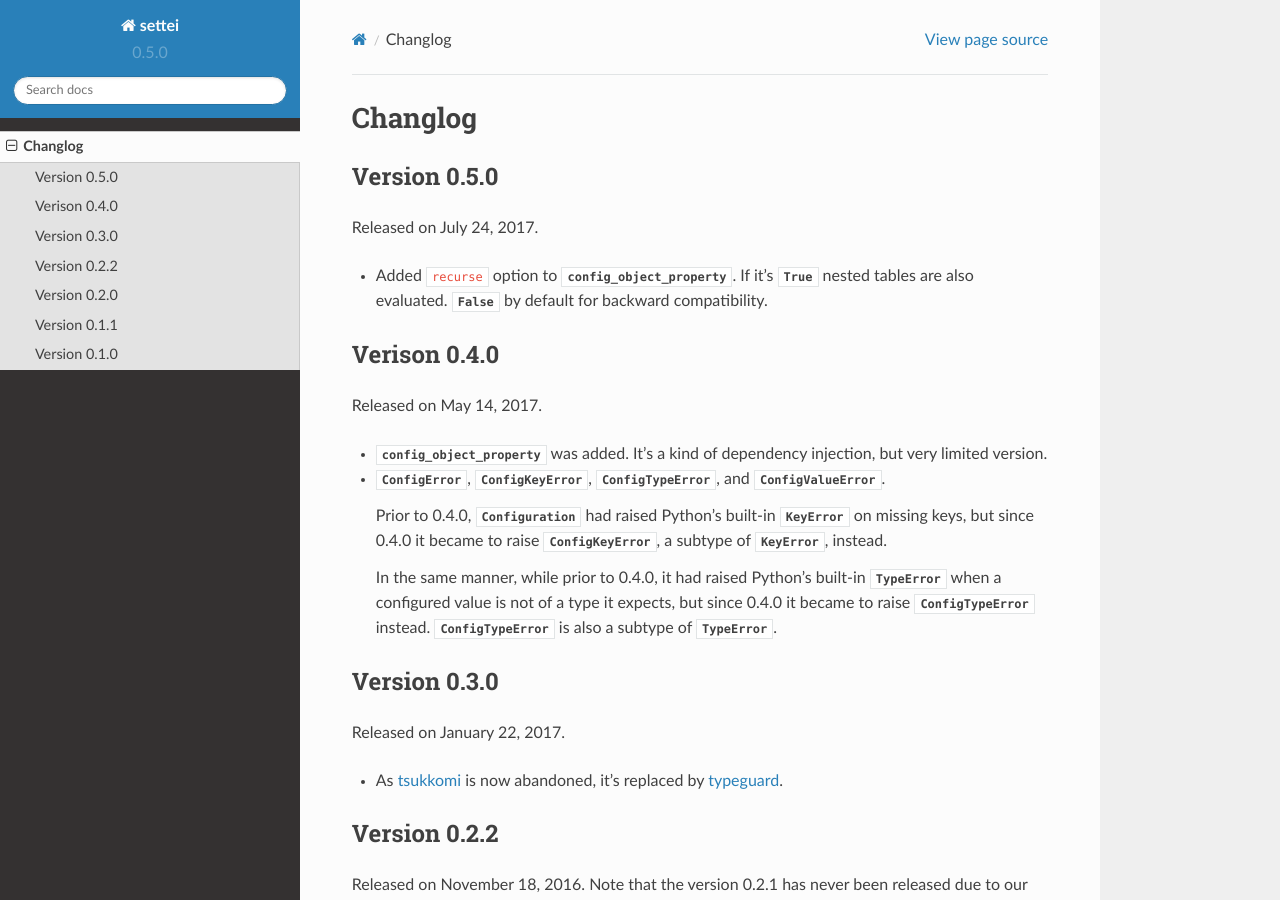
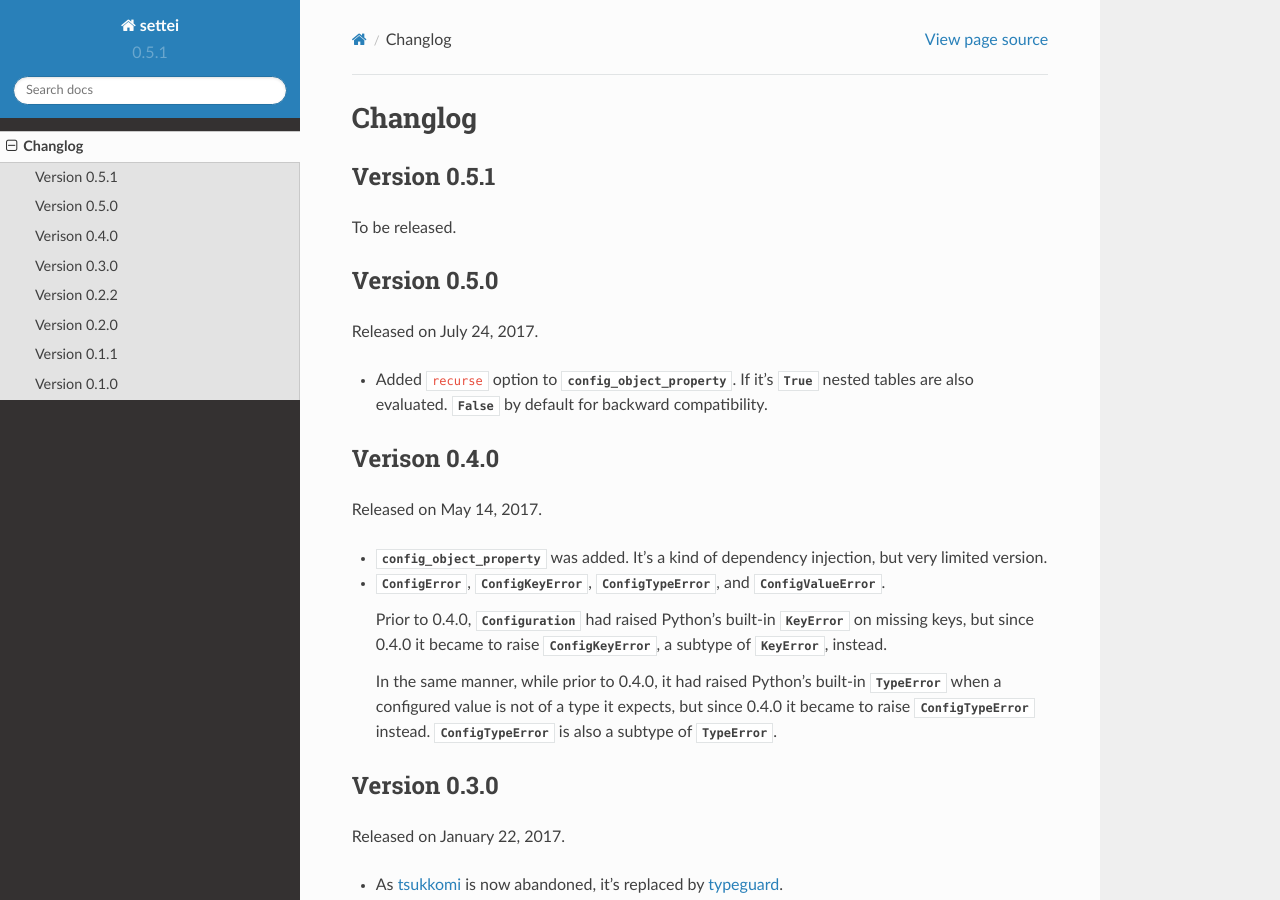
Before and after one commit to spoqa/settei, a Sphinx documentation site: the page built from docs/changes.rst, in a window 1280 px wide and 900 px high. Built offline with Sphinx 7.4.7 and the Read the Docs theme 2.0.0, drawn with Linux system fonts in a browser that asks for light colours.

Commit message:
Version bump

```diff
--- a/docs/changes.rst
+++ b/docs/changes.rst
@@ -1,5 +1,11 @@
 Changlog
 ========
+
+Version 0.5.1
+-------------
+
+To be released.
+
 
 Version 0.5.0
 -------------
--- a/settei/version.py
+++ b/settei/version.py
@@ -7,7 +7,7 @@
 
 #: (:class:`typing.Tuple`\ [:class:`int`, :class:`int`, :class:`int`])
 #: The triple of version numbers e.g. ``(1, 2, 3)``.
-VERSION_INFO = (0, 5, 0)
+VERSION_INFO = (0, 5, 1)
 
 #: (:class:`str`) The version string e.g. ``'1.2.3'``.
 VERSION = '{}.{}.{}'.format(*VERSION_INFO)
```
